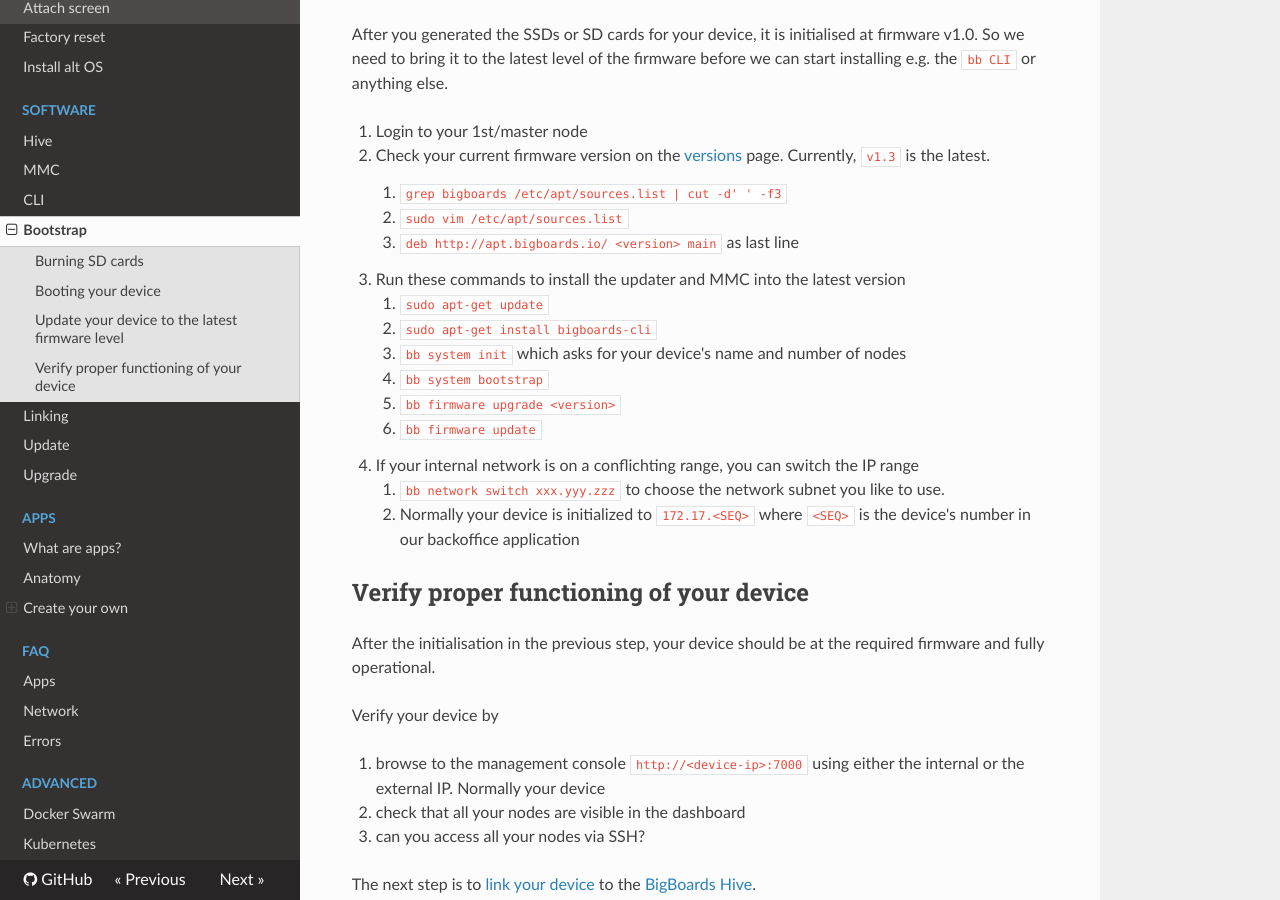
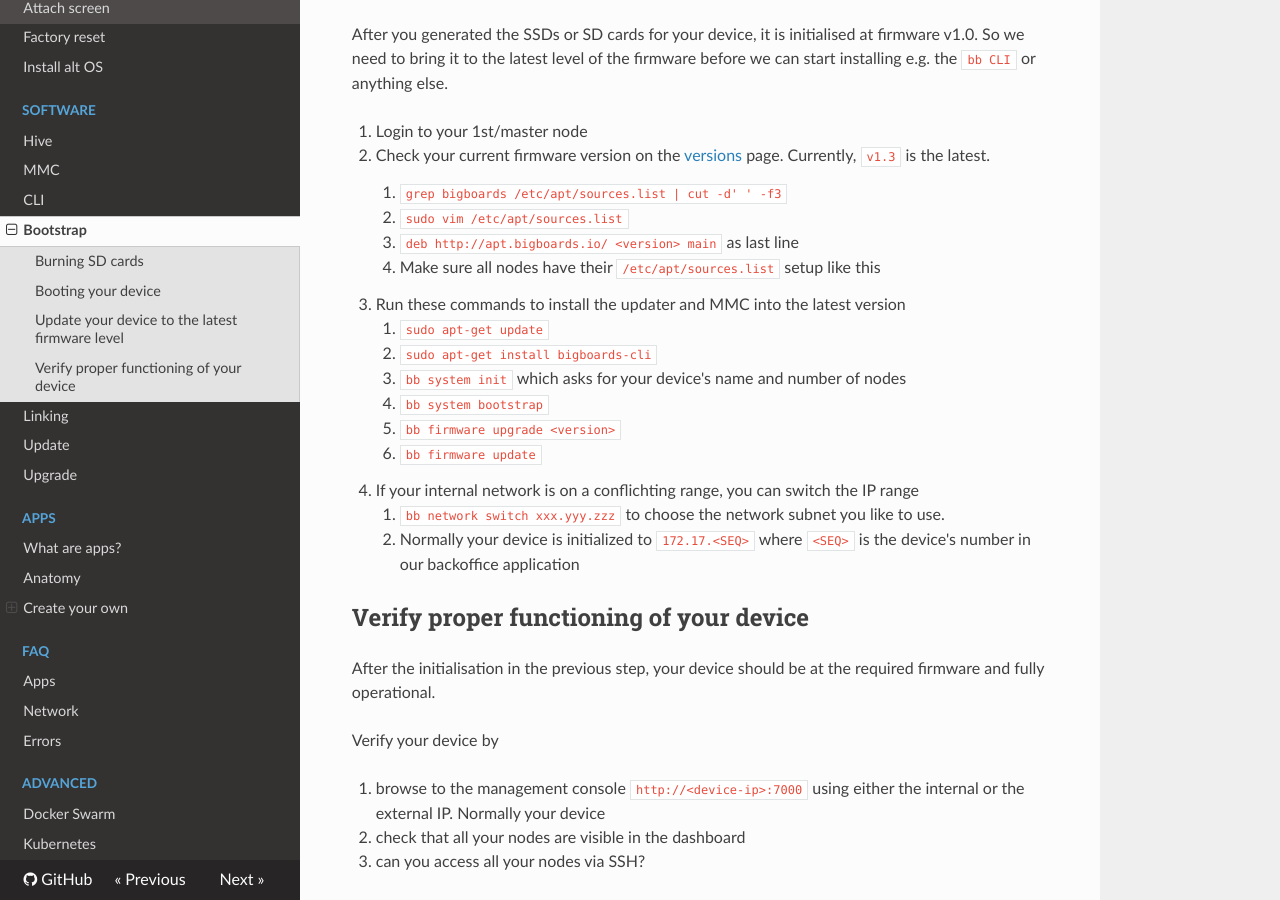
Before and after one commit to bigboards/bigboards-docs, an MkDocs documentation site: the page built from docs/software/bootstrap.md, in a window 1280 px wide and 900 px high, scrolled down 2160 px. Built offline with MkDocs 1.6.1, drawn with Linux system fonts in a browser that asks for light colours; nearby versions of some CDN libraries; old or Windows-style settings are respelled for this version of MkDocs.

Commit message:
apt sources.list set on all nodes

```diff
--- a/docs/software/bootstrap.md
+++ b/docs/software/bootstrap.md
@@ -64,6 +64,7 @@
 	1. `grep bigboards /etc/apt/sources.list | cut -d' ' -f3`
 	1. `sudo vim /etc/apt/sources.list`
 	1. `deb http://apt.bigboards.io/ <version> main` as last line
+	1. Make sure all nodes have their `/etc/apt/sources.list` setup like this
 1. Run these commands to install the updater and MMC into the latest version
 	1. `sudo apt-get update`
 	1. `sudo apt-get install bigboards-cli`
```
